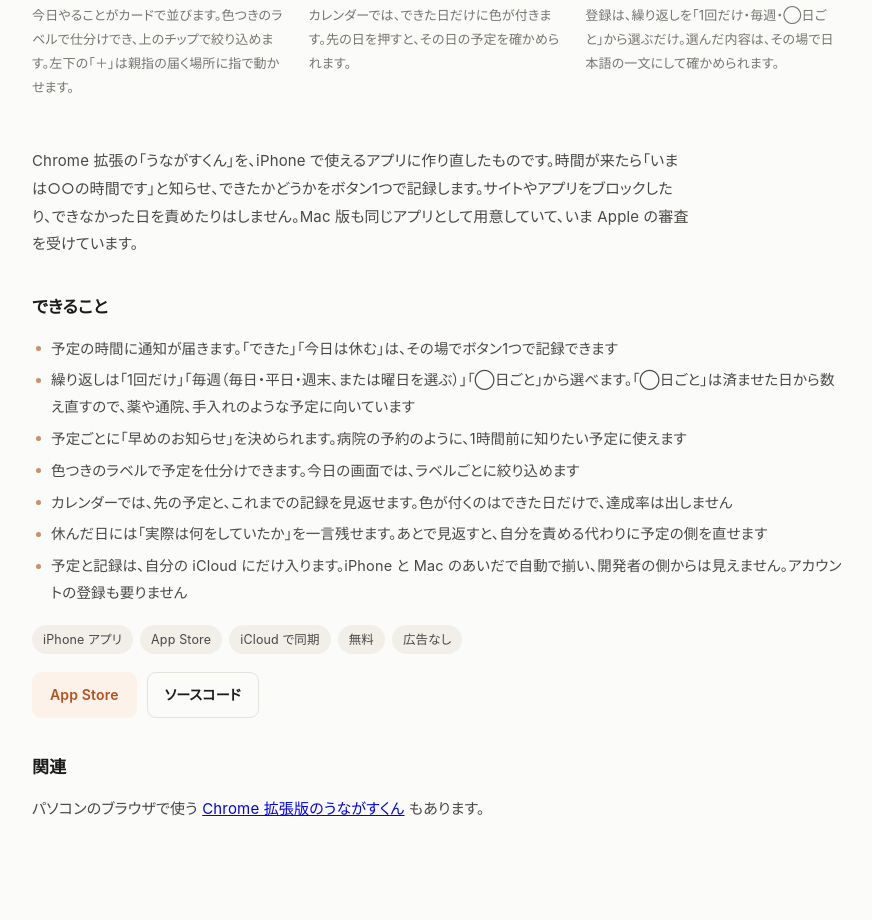
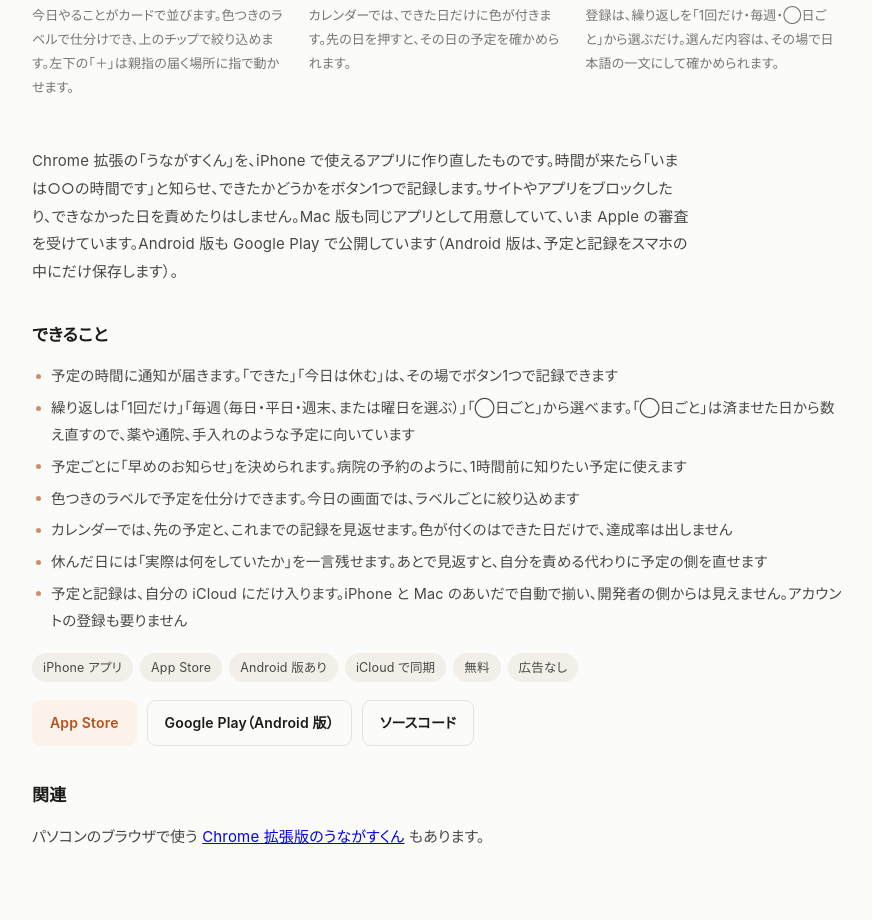
Before and after one commit to Goma-kun/Goma-kun.github.io, a plain HTML site: page works/unagasukun-app.html in a window 1280 px wide. Shown: the part 949-1869 px from the top of the page, without its empty margins (202-1074 px from the left). Drawn offline with Linux system fonts and the light colour scheme.

Commit message:
うながすくんのアプリのページに Android 版（Google Play）へのリンクを追加
Co-Authored-By: Claude Fable 5.2 <noreply@anthropic.com>
Claude-Session: https://claude.ai/code/session_016zCzLvamxfkmFtX6PckB19

```diff
--- a/works/unagasukun-app.html
+++ b/works/unagasukun-app.html
@@ -53,7 +53,7 @@
       </figure>
     </div>
 
-    <p class="note">Chrome 拡張の「うながすくん」を、iPhone で使えるアプリに作り直したものです。時間が来たら「いまは○○の時間です」と知らせ、できたかどうかをボタン1つで記録します。サイトやアプリをブロックしたり、できなかった日を責めたりはしません。Mac 版も同じアプリとして用意していて、いま Apple の審査を受けています。</p>
+    <p class="note">Chrome 拡張の「うながすくん」を、iPhone で使えるアプリに作り直したものです。時間が来たら「いまは○○の時間です」と知らせ、できたかどうかをボタン1つで記録します。サイトやアプリをブロックしたり、できなかった日を責めたりはしません。Mac 版も同じアプリとして用意していて、いま Apple の審査を受けています。Android 版も Google Play で公開しています（Android 版は、予定と記録をスマホの中にだけ保存します）。</p>
 
     <h2 class="plain">できること</h2>
     <ul class="points">
@@ -66,10 +66,11 @@
       <li>予定と記録は、自分の iCloud にだけ入ります。iPhone と Mac のあいだで自動で揃い、開発者の側からは見えません。アカウントの登録も要りません</li>
     </ul>
 
-    <div class="chips"><span class="chip">iPhone アプリ</span><span class="chip">App Store</span><span class="chip">iCloud で同期</span><span class="chip">無料</span><span class="chip">広告なし</span></div>
+    <div class="chips"><span class="chip">iPhone アプリ</span><span class="chip">App Store</span><span class="chip">Android 版あり</span><span class="chip">iCloud で同期</span><span class="chip">無料</span><span class="chip">広告なし</span></div>
 
     <div class="links">
       <a class="btn btn-primary" href="https://apps.apple.com/jp/app/id6816272446" target="_blank" rel="noopener noreferrer">App Store</a>
+      <a class="btn" href="https://play.google.com/store/apps/details?id=jp.nishira.unagasukun" target="_blank" rel="noopener noreferrer">Google Play（Android 版）</a>
       <a class="btn" href="https://github.com/Goma-kun/unagasukun" target="_blank" rel="noopener noreferrer">ソースコード</a>
     </div>
 
```
Also changed, not shown: index.html (+1 -1 lines).
